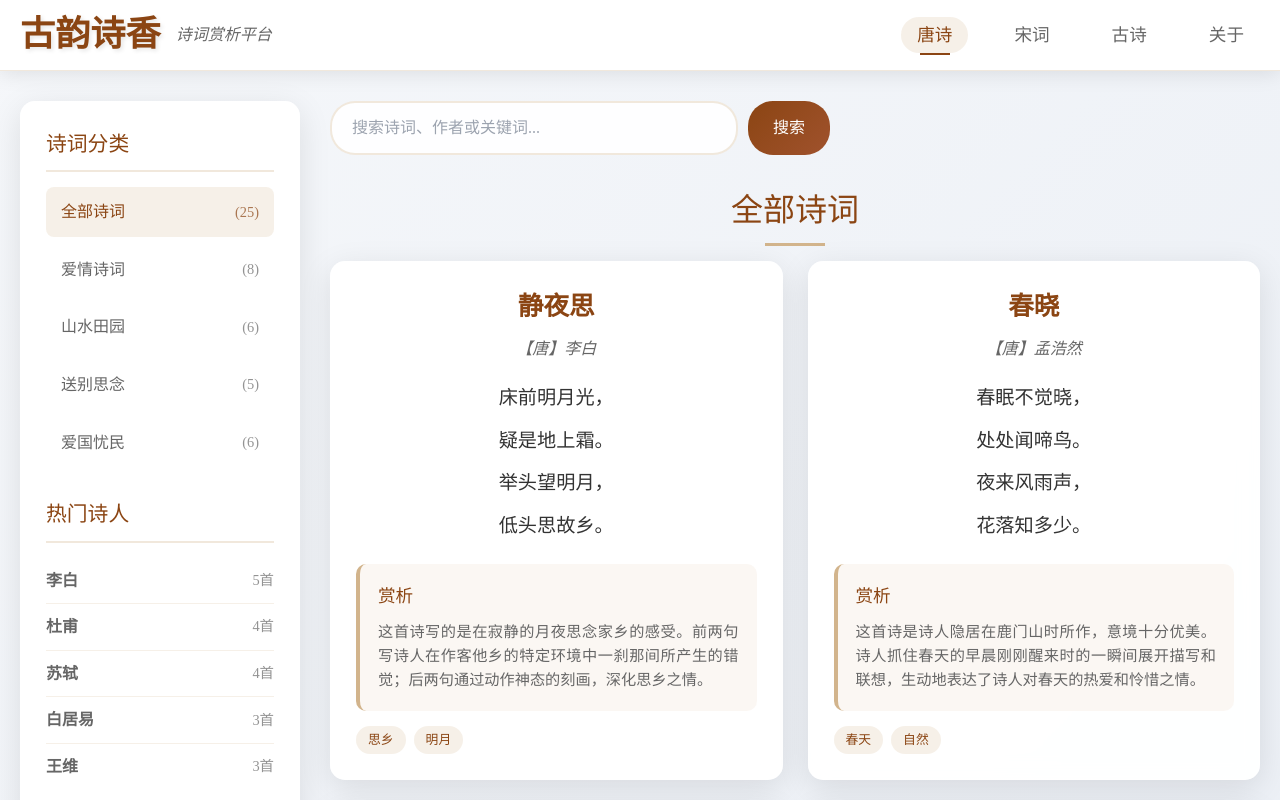
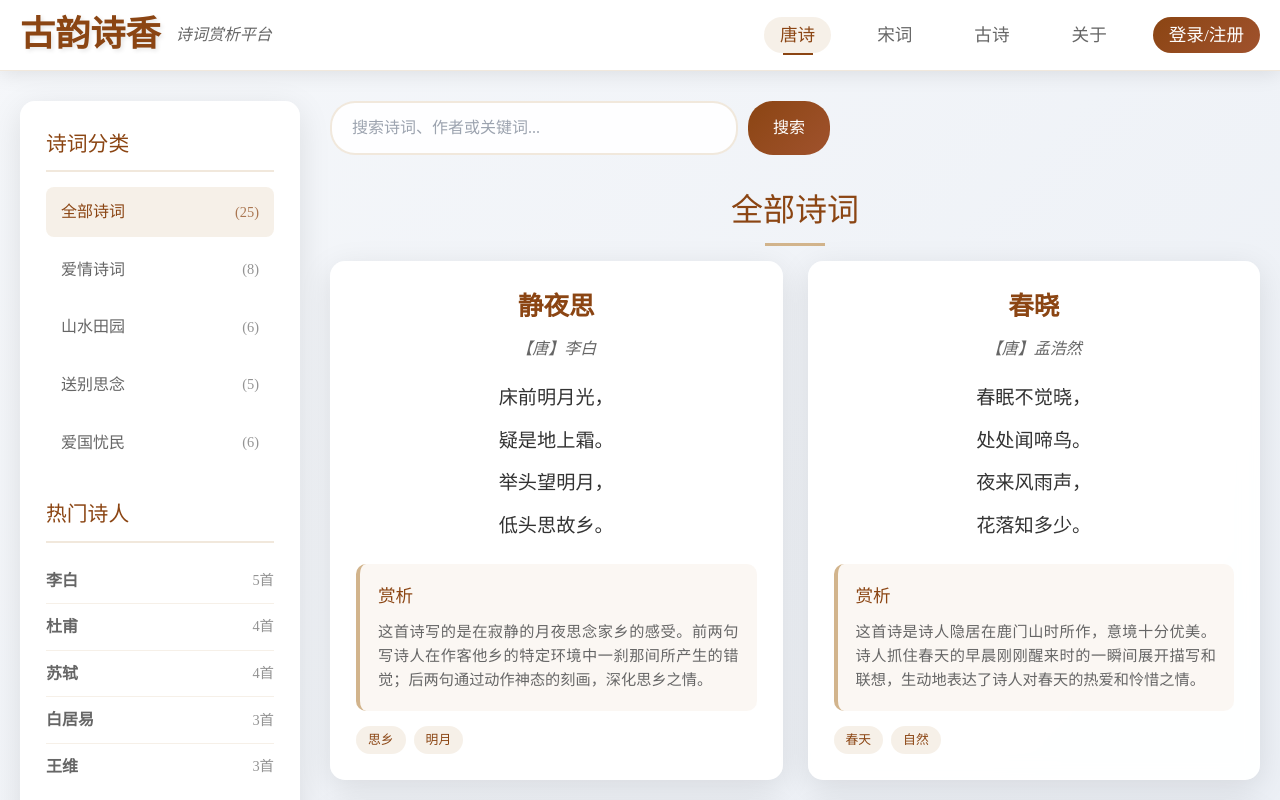
Before and after one commit to 545426946/poem001, a Vue app: page / in a window 1280 px wide. Shown: the top 800 px of the page. Built offline with nearby package versions, Linux system fonts and the light colour scheme; no server answers.

Commit message:
添加完整的路由跳转功能：支持登录页面、学生/教师/学院管理台页面跳转，优化SPA路由配置

```diff
--- a/src/main.js
+++ b/src/main.js
@@ -1,23 +1,16 @@
 import { createApp } from 'vue'
 import { createPinia } from 'pinia'
-import { createRouter, createWebHistory } from 'vue-router'
 import App from './App.vue'
 import './index.css'
 
 // 导入路由配置
-import { routes } from './router'
+import router from './router'
+
+// 配置状态管理
+const pinia = createPinia()
 
 // 创建应用实例
 const app = createApp(App)
-
-// 配置路由
-const router = createRouter({
-  history: createWebHistory(),
-  routes
-})
-
-// 配置状态管理
-const pinia = createPinia()
 
 // 使用插件
 app.use(router)
--- a/src/router/index.js
+++ b/src/router/index.js
@@ -1,12 +1,40 @@
 import { createRouter, createWebHistory } from 'vue-router'
 import PoetryView from '@/views/PoetryView.vue'
+import Login from '@/views/Login.vue'
+import StudentDashboard from '@/views/StudentDashboard.vue'
+import TeacherDashboard from '@/views/TeacherDashboard.vue'
+import CollegeDashboard from '@/views/CollegeDashboard.vue'
 
 export const routes = [
   {
     path: '/',
-    name: 'PoetryView',
+    name: 'Home',
     component: PoetryView,
     meta: { title: '诗词赏析' }
+  },
+  {
+    path: '/login',
+    name: 'Login',
+    component: Login,
+    meta: { title: '登录' }
+  },
+  {
+    path: '/student',
+    name: 'StudentDashboard',
+    component: StudentDashboard,
+    meta: { title: '学生工作台', requiresAuth: true }
+  },
+  {
+    path: '/teacher',
+    name: 'TeacherDashboard',
+    component: TeacherDashboard,
+    meta: { title: '教师管理台', requiresAuth: true }
+  },
+  {
+    path: '/college',
+    name: 'CollegeDashboard',
+    component: CollegeDashboard,
+    meta: { title: '学院数据大屏', requiresAuth: true }
   },
   {
     path: '/:pathMatch(.*)*',
@@ -14,7 +42,32 @@ export const routes = [
   }
 ]
 
-export default createRouter({
+const router = createRouter({
   history: createWebHistory(),
   routes
 })
+
+// 路由守卫 - 认证检查
+router.beforeEach((to, from, next) => {
+  // 设置页面标题
+  if (to.meta.title) {
+    document.title = `${to.meta.title} - 启明星诗歌平台`
+  }
+
+  // 检查是否需要认证
+  if (to.meta.requiresAuth) {
+    // 延迟导入authStore以避免循环依赖
+    import('@/stores/auth').then(({ useAuthStore }) => {
+      const authStore = useAuthStore()
+      if (!authStore.isAuthenticated) {
+        next('/login')
+      } else {
+        next()
+      }
+    })
+  } else {
+    next()
+  }
+})
+
+export default router
--- a/src/views/PoetryView.vue
+++ b/src/views/PoetryView.vue
@@ -20,6 +20,7 @@
           <li><a href="#songci" :class="{ active: activeSection === 'songci' }" @click="setActiveSection('songci')">宋词</a></li>
           <li><a href="#gushi" :class="{ active: activeSection === 'gushi' }" @click="setActiveSection('gushi')">古诗</a></li>
           <li><a href="#about" :class="{ active: activeSection === 'about' }" @click="setActiveSection('about')">关于</a></li>
+          <li><router-link to="/login" class="login-link">登录/注册</router-link></li>
         </ul>
       </div>
     </nav>
@@ -544,6 +545,19 @@ export default {
   background: #8B4513;
 }
 
+.login-link {
+  background: linear-gradient(135deg, #8B4513 0%, #A0522D 100%);
+  color: white !important;
+  border-radius: 20px;
+  padding: 8px 16px;
+  transition: all 0.3s ease;
+}
+
+.login-link:hover {
+  transform: translateY(-2px);
+  box-shadow: 0 5px 15px rgba(139, 69, 19, 0.3);
+}
+
 /* 主布局 */
 .main-layout {
   position: relative;
```
